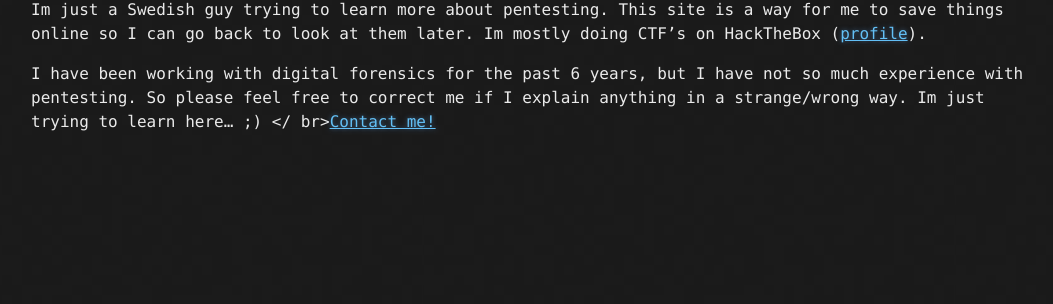
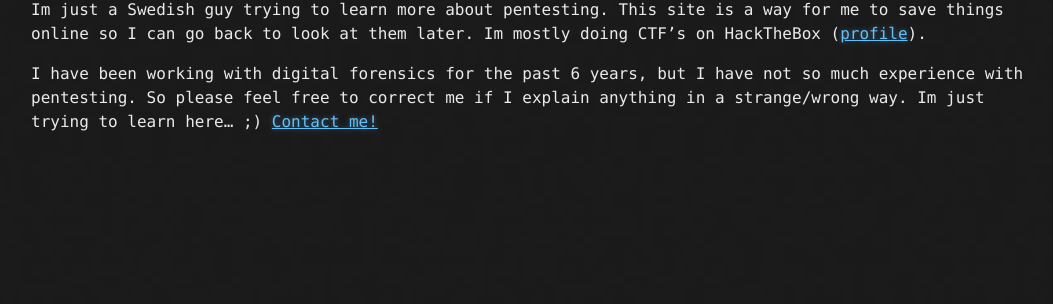
Before and after one commit to datahackare/warz0ne, a Jekyll site: the page built from about.md, in a window 1280 px wide. Shown: the part 146-450 px from the top of the page, without its empty margins (109-1162 px from the left). Built offline with Jekyll 4.4.1, drawn with Linux system fonts in a browser that asks for light colours; part of the change alters nothing that is shown.

```diff
--- a/about.md
+++ b/about.md
@@ -8,5 +8,5 @@ This site is a way for me to save things online so I can go back to look at them
 
 I have been working with digital forensics for the past 6 years, but I have not so much experience with pentesting. So please feel free to correct me if I explain anything in a strange/wrong way.
 Im just trying to learn here... ;)
-</ br><a href="mailto:datahackare@disroot.org">Contact me!</a>
+<a href="mailto:datahackare@disroot.org">Contact me!</a>
 <script src="https://www.hackthebox.eu/badge/44591"></script>
```
